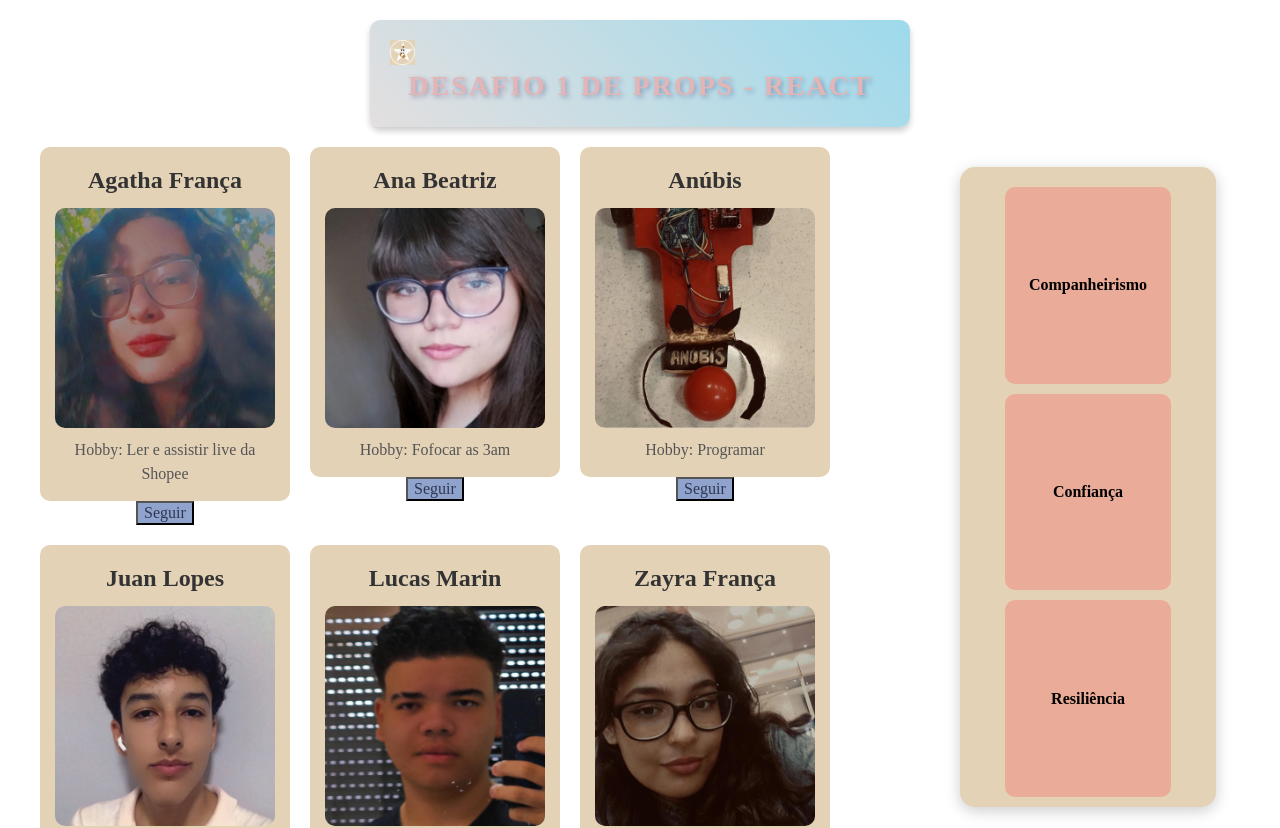
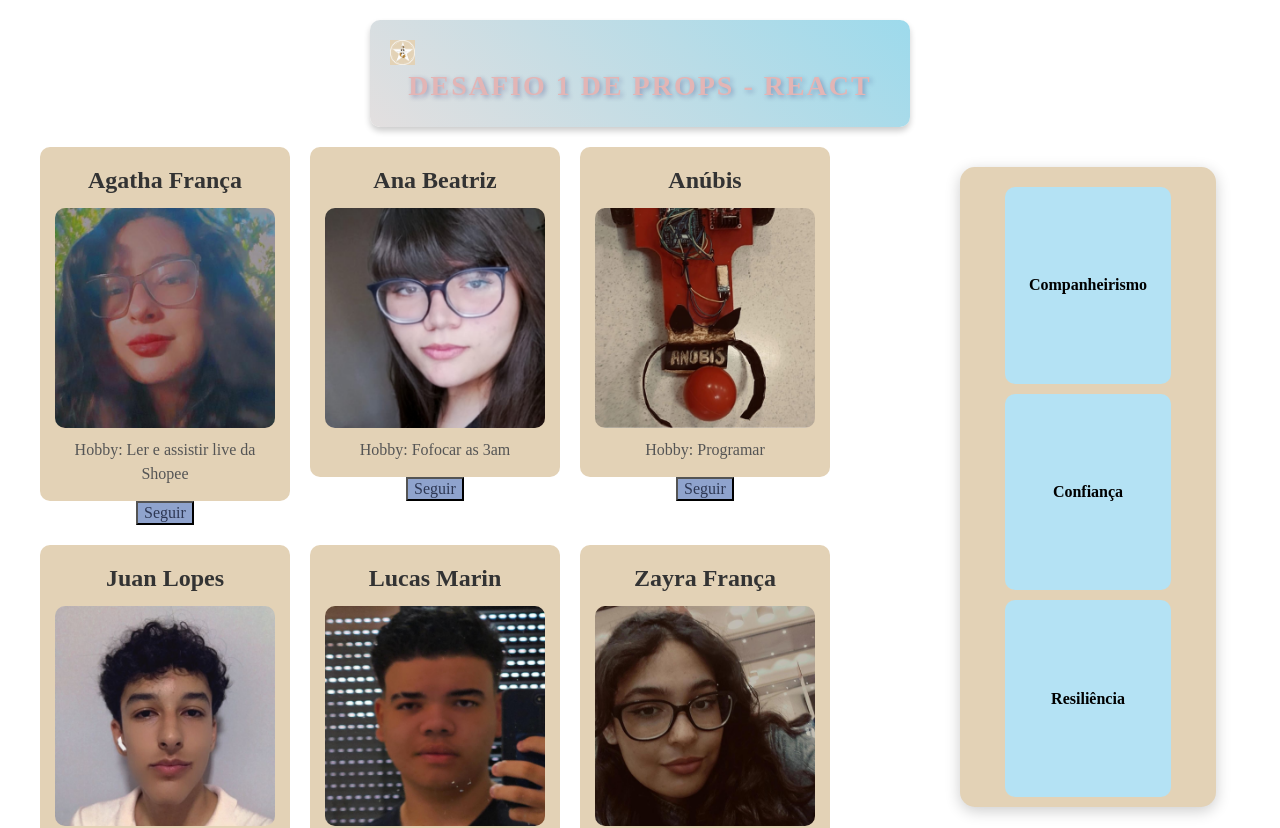
Before and after one commit to aga655/CardUsuario, a React (Vite) app: page / in a window 1280 px wide. Shown: the top 828 px of the page. Built offline with nearby package versions, Linux system fonts and the light colour scheme.

Commit message:
lado.css pt2

```diff
--- a/src/components/Lado/Lado.css
+++ b/src/components/Lado/Lado.css
@@ -15,7 +15,7 @@
     margin: 10;
     margin-top: 10px;
     padding: 20px;
-    background-color: rgb(234, 172, 153);
+    background-color: rgb(180, 226, 244);
     color: #000000;
     font-weight: bold;
     text-align: center;
```
